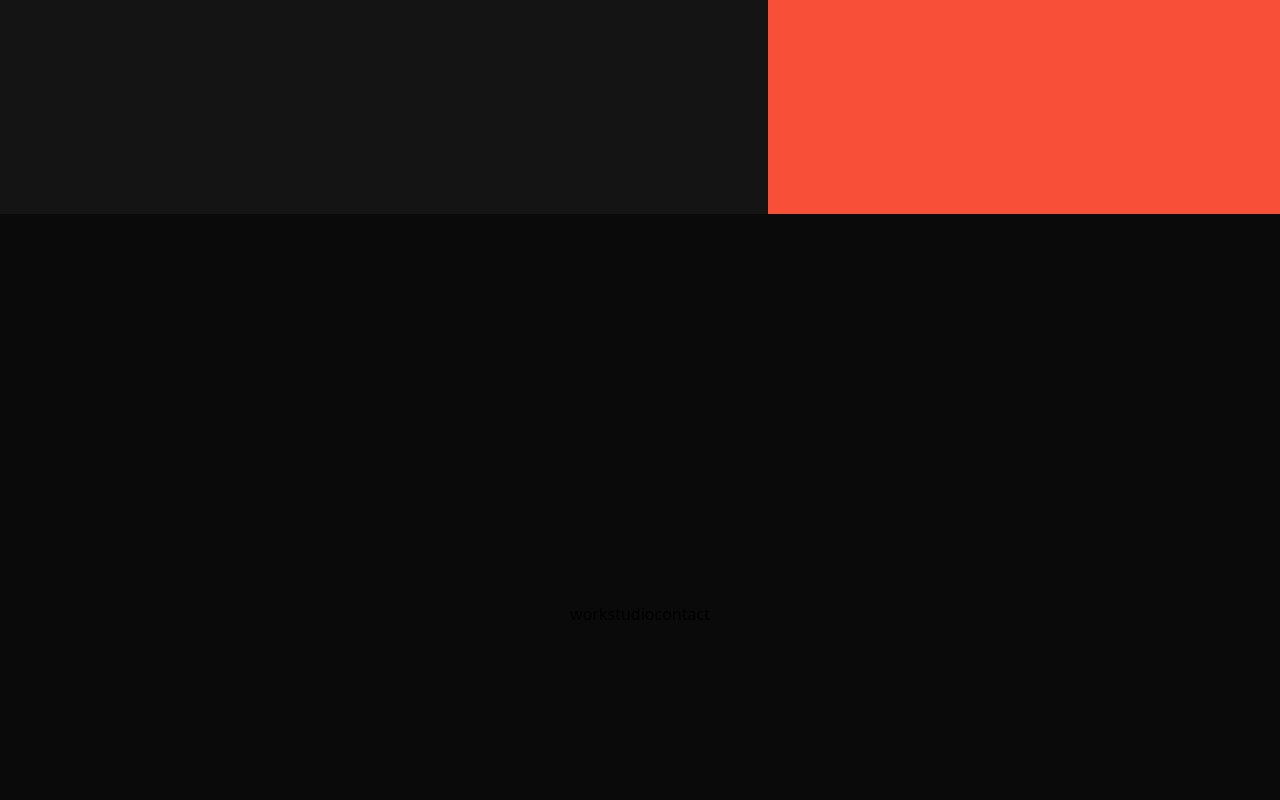
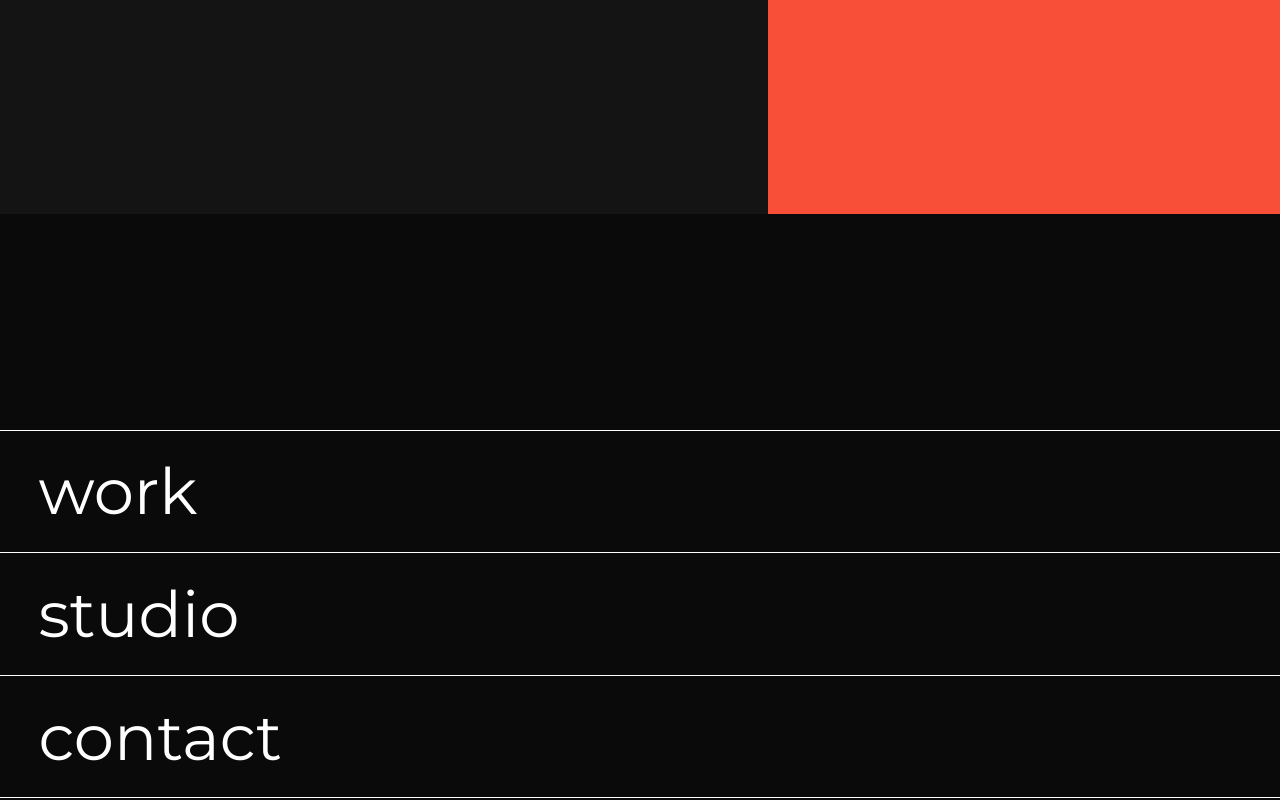
Before and after one commit to kncalderong/css-cool-effects, a React (Vite) app: page / in a window 1280 px wide. Shown: the part 2986-3786 px from the top of the page. Built offline with nearby package versions, Linux system fonts and the light colour scheme; a web font is replaced by a local one.

Commit message:
style: menuHover component styled

```diff
--- /dev/null
+++ b/src/components/MenuHover/Link.tsx
@@ -0,0 +1,23 @@
+import { useState } from "react"
+
+type LinkProps = {
+  text: string
+}
+
+const Link = ({ text }: LinkProps) => {
+
+  const [isHover, setIsHover] = useState<boolean>(false)
+
+  const beforeStyle = {
+    background: 'linear-gradient(to right,transparent,rgb(61, 90, 254) var(--light-blue-percent),rgb(33, 150, 243))'
+  }
+
+  return (
+    <a href="" target="_blank" className={`link border-y-white border-t-[1px] ${text === 'contact' ? 'border-b-[1px]' : '' }  ${isHover ? 'text-menu-blue' : 'text-white'} block font-monserrat text-[5vw] p-[1vw] pl-[3vw] relative no-underline w-full`} onMouseEnter={()=>{setIsHover(true)}} onMouseLeave={()=>{setIsHover(false)}} >
+      <div className={`likeBefore left-0 top-0 h-full w-0 absolute ${isHover && 'w-full transition-[width] duration-500  ease-in'} `} style={beforeStyle}></div>
+      {text}
+    </a>
+  )
+}
+
+export default Link
--- a/src/components/MenuHover/MenuHover.tsx
+++ b/src/components/MenuHover/MenuHover.tsx
@@ -1,12 +1,30 @@
-import React from 'react'
+
+import { useEffect } from 'react'
+import Link from './Link'
+
 
 const MenuHover = () => {
+  useEffect(() => {
+    for (const link of document.getElementsByClassName("link") as HTMLCollectionOf<HTMLElement>) {
+      link.onmousemove = e => {
+        const decimal = e.clientX / link.offsetWidth;
+
+        const basePercent = 80,
+          percentRange = 20,
+          adjustablePercent = percentRange * decimal;
+
+        const lightBluePercent = basePercent + adjustablePercent;
+
+        link.style.setProperty("--light-blue-percent", `${lightBluePercent}%`);
+      }
+    }
+  }, [])
+
   return (
-    <section className='w-100 bg-dark-magic-background h-auto sm:h-screen flex justify-center items-center'>
-      <a href="" target="_blank">work</a>
-      <a href="" target="_blank">studio</a>
-
-      <a href="" target="_blank">contact</a>
+    <section className='w-100 bg-dark-magic-background h-auto sm:h-screen flex flex-col justify-center items-center'>
+      <Link text='work' />
+      <Link text='studio' />
+      <Link text='contact' />
     </section>
   )
 }
--- a/tailwind.config.js
+++ b/tailwind.config.js
@@ -12,7 +12,9 @@ export default {
         'purple-magic': 'rgb(123, 31, 162)',
         'violet-magic': 'rgb(103, 58, 183)',
         'pink-magic': 'rgb(244, 143, 177)',
-        'border-twitch': 'rgb(3,169,244)'
+        'border-twitch': 'rgb(3,169,244)',
+        'menu-blue': 'rgb(61, 90, 254)',
+        'menu-light-blue': 'rgb(33, 150, 243)'
       },
       fontFamily: {
         rubik: ['Rubik', 'sans-serif'],
```
